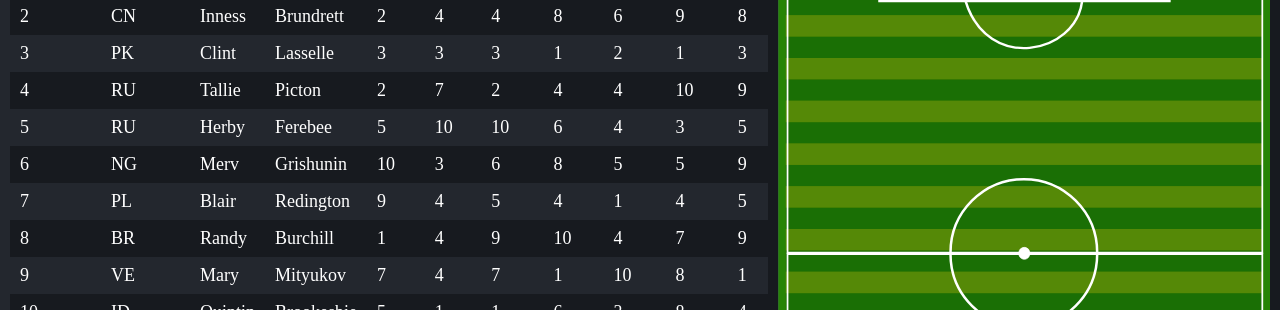
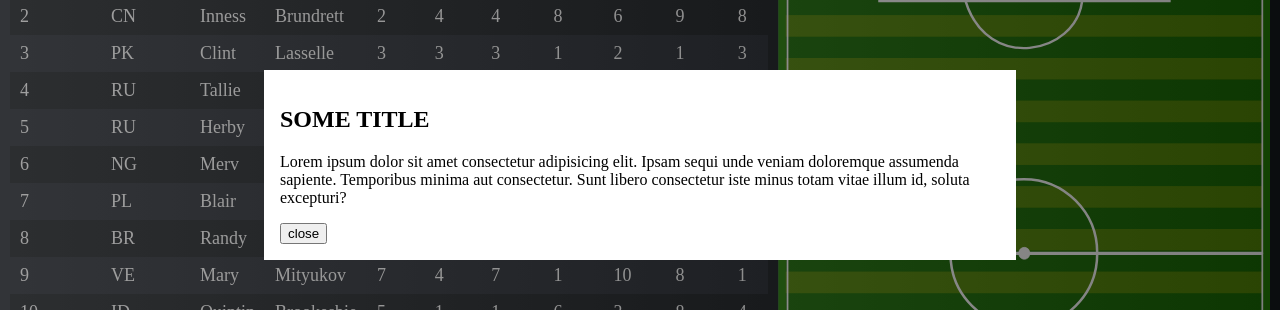
Before and after one commit to GigiOtoya/statTracker, a React (Create React App) app in the folder client/: page / in a window 1280 px wide. Both pictures are taken after a click on the button "Add New Squad". Shown: the part 235-545 px from the top of the page. Built offline with nearby package versions, Linux system fonts and the light colour scheme; no server answers.

Commit message:
modal updates

```diff
--- a/client/src/components/SquadBuilder.tsx
+++ b/client/src/components/SquadBuilder.tsx
@@ -4,6 +4,7 @@ import { Field } from "./Field";
 import { Table } from "./table/Table";
 import { SplitScreen } from "../Layouts/SplitScreen";
 import { ActionButton } from "./actionButton/ActionButton";
+import { Modal } from "./modals/Modal";
 import mockData from "../utils/MOCK_DATA.json";
 import addIcon from "../assets/add.svg";
 import deleteIcon from "../assets/delete.svg";
@@ -13,6 +14,7 @@ import { getSquadData, getAllSquads, getSquadNames } from "../api/SquadApi";
 export const SquadBuilder = () => {
   const [data, setData] = useState<Player[]>(mockData);
   const [squadNames, setSquadNames] = useState<String[]>([]);
+  const [isVisible, setIsVisible] = useState<boolean>(false);
 
   useEffect(() => {
     getSquadNames()
@@ -24,12 +26,22 @@ export const SquadBuilder = () => {
       });
   }, []);
 
+  const toggleModal = () => {
+    setIsVisible(!isVisible);
+  };
+
   return (
     <SplitScreen>
       <>
         <DropDown items={squadNames} />
+        <Modal visible={isVisible} setVisible={toggleModal}></Modal>
         <Table data={data}>
-          <ActionButton text={"Add New Squad"} icon={addIcon} type={buttonTypes[0]} />
+          <ActionButton
+            text={"Add New Squad"}
+            icon={addIcon}
+            type={buttonTypes[0]}
+            fn={toggleModal}
+          />
           <ActionButton text={"Delete"} icon={deleteIcon} type={buttonTypes[1]} />
         </Table>
       </>
--- a/client/src/components/actionButton/ActionButton.tsx
+++ b/client/src/components/actionButton/ActionButton.tsx
@@ -4,12 +4,12 @@ interface buttonProps {
   text: string;
   icon: string;
   type: ButtonType;
-  fn?: () => {};
+  fn?: () => void;
 }
 
-export const ActionButton = ({ text, icon, type }: buttonProps) => {
+export const ActionButton = ({ text, icon, type, fn }: buttonProps) => {
   return (
-    <button className={`action-btn ${type}`}>
+    <button className={`action-btn ${type}`} onClick={fn}>
       <img src={icon} alt="icon" />
       <span>{text}</span>
     </button>
--- /dev/null
+++ b/client/src/components/modals/Modal.css
@@ -0,0 +1,10 @@
+::backdrop {
+  background-image: linear-gradient(to right, #434343 0%, black 100%);
+  opacity: 0.5;
+}
+
+.modal {
+  background-color: rgb(255, 255, 255);
+  border: none;
+  width: 720px;
+}
--- /dev/null
+++ b/client/src/components/modals/Modal.tsx
@@ -0,0 +1,33 @@
+import { useEffect, useRef } from "react";
+import "./Modal.css";
+interface modalProps {
+  visible: boolean;
+  setVisible: () => void;
+}
+
+export const Modal = ({ visible, setVisible }: modalProps) => {
+  const modalRef = useRef<HTMLDialogElement>(null);
+
+  useEffect(() => {
+    if (modalRef.current)
+      if (visible && !modalRef.current.open) {
+        modalRef.current.showModal();
+      } else {
+        modalRef.current.close();
+      }
+  }, [visible]);
+
+  return (
+    <dialog ref={modalRef} className="modal">
+      <h2>SOME TITLE</h2>
+      <p>
+        Lorem ipsum dolor sit amet consectetur adipisicing elit. Ipsam sequi unde veniam doloremque
+        assumenda sapiente. Temporibus minima aut consectetur. Sunt libero consectetur iste minus
+        totam vitae illum id, soluta excepturi?
+      </p>
+      <button className="btn-close" onClick={setVisible}>
+        close
+      </button>
+    </dialog>
+  );
+};
```
